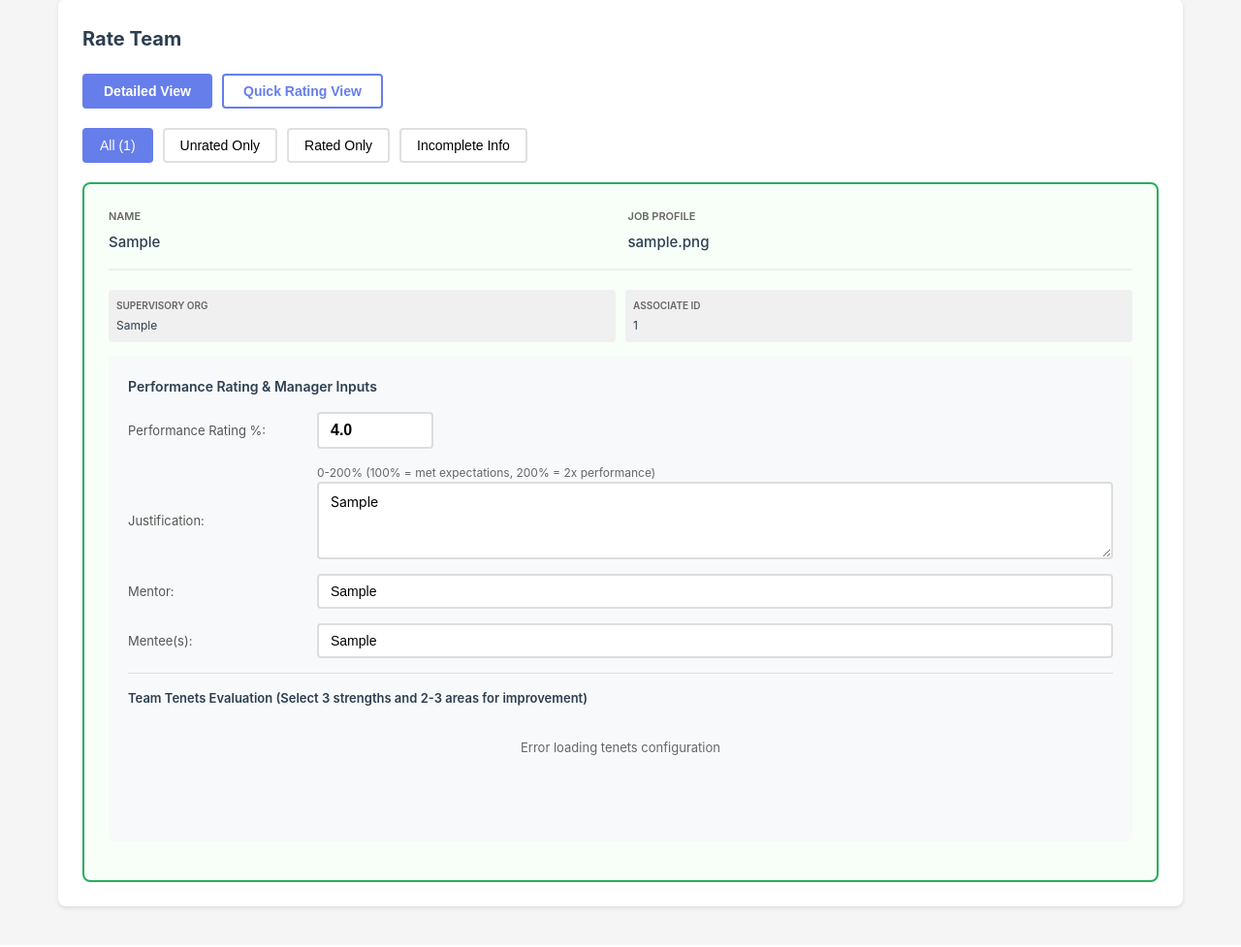
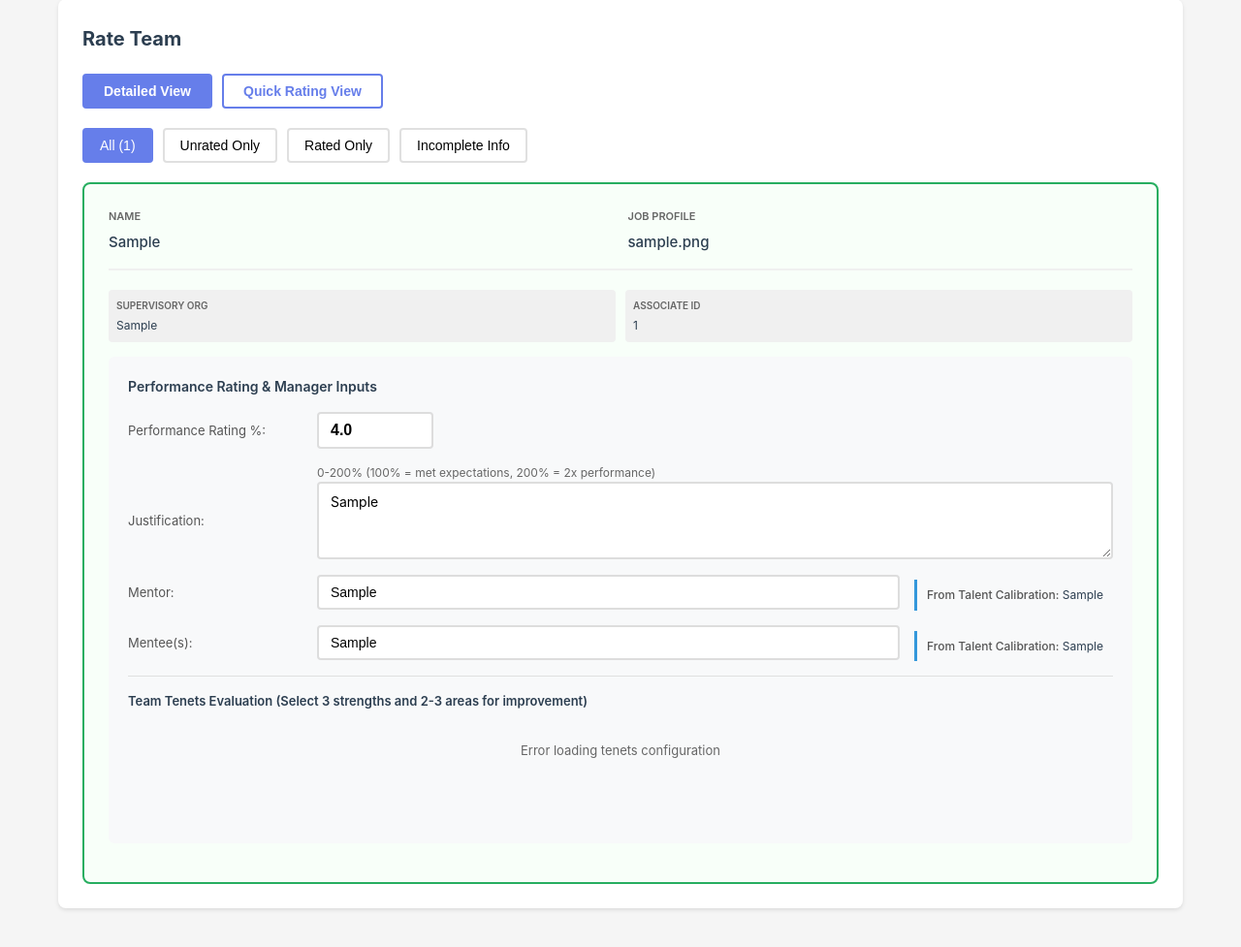
Before and after one commit to adereis/performance-rating-and-bonus, a Flask app: page /rate in a window 1280 px wide. Shown: the part 210-1187 px from the top of the page at 97% size. Before the commit the page ends 1150 px from the top, so only its background shows below. Run offline with Flask 3, Linux system fonts and the light colour scheme; tables that the repository leaves empty hold one stand-in row (values such as "Sample post").

Commit message:
Add mentor/mentee cross-cycle support for talent calibration
Enable managers to track mentoring relationships independently in both
bonus and talent cycles, with bidirectional cross-cycle hints showing
data from the other cycle. Mentor/mentee data is embedded in Proposed
Actions on export using bracket markers and parsed back on import.

Features:
- Separate talent_mentor and talent_mentees fields in database
- Cross-cycle hints showing data from the other cycle
- Export mentor/mentees in Proposed Actions with bracket markers
- Parse metadata from Proposed Actions on import via parse_proposed_actions_metadata()

Co-Authored-By: Claude Opus 4.5 <noreply@anthropic.com>

```diff
--- a/app.py
+++ b/app.py
@@ -974,6 +974,8 @@ def calibrate_employee():
             'talent_promo_business_need',
             'talent_promo_role_scope',
             'talent_promo_readiness',
+            'talent_mentor',
+            'talent_mentees',
         ]
 
         for field in text_fields:
@@ -2753,19 +2755,27 @@ def export_talent_xlsx():
         except Exception as e:
             print(f"Error parsing talent tenets: {e}")
 
-        # Embed tenets in Proposed Actions using parseable format
-        tenet_markers = []
+        # Embed tenets and mentor/mentees in Proposed Actions using parseable format
+        metadata_markers = []
         if strengths_text:
-            tenet_markers.append(f"[Strengths: {strengths_text}]")
+            metadata_markers.append(f"[Strengths: {strengths_text}]")
         if improvements_text:
-            tenet_markers.append(f"[Improvements: {improvements_text}]")
-
-        if tenet_markers:
+            metadata_markers.append(f"[Improvements: {improvements_text}]")
+
+        # Embed mentor/mentees
+        talent_mentor = employee.get('talent_mentor', '')
+        talent_mentees = employee.get('talent_mentees', '')
+        if talent_mentor:
+            metadata_markers.append(f"[Mentor: {talent_mentor}]")
+        if talent_mentees:
+            metadata_markers.append(f"[Mentees: {talent_mentees}]")
+
+        if metadata_markers:
             # Append to proposed actions with separator
             if proposed_actions:
-                proposed_actions = proposed_actions.rstrip() + '\n\n' + ' '.join(tenet_markers)
+                proposed_actions = proposed_actions.rstrip() + '\n\n' + ' '.join(metadata_markers)
             else:
-                proposed_actions = ' '.join(tenet_markers)
+                proposed_actions = ' '.join(metadata_markers)
 
         row_data = [
             employee.get('Associate ID', ''),
@@ -2886,18 +2896,26 @@ def export_talent_csv():
         except Exception as e:
             print(f"Error parsing talent tenets: {e}")
 
-        # Embed tenets in Proposed Actions
-        tenet_markers = []
+        # Embed tenets and mentor/mentees in Proposed Actions
+        metadata_markers = []
         if strengths_text:
-            tenet_markers.append(f"[Strengths: {strengths_text}]")
+            metadata_markers.append(f"[Strengths: {strengths_text}]")
         if improvements_text:
-            tenet_markers.append(f"[Improvements: {improvements_text}]")
-
-        if tenet_markers:
+            metadata_markers.append(f"[Improvements: {improvements_text}]")
+
+        # Embed mentor/mentees
+        talent_mentor = employee.get('talent_mentor', '')
+        talent_mentees = employee.get('talent_mentees', '')
+        if talent_mentor:
+            metadata_markers.append(f"[Mentor: {talent_mentor}]")
+        if talent_mentees:
+            metadata_markers.append(f"[Mentees: {talent_mentees}]")
+
+        if metadata_markers:
             if proposed_actions:
-                proposed_actions = proposed_actions.rstrip() + ' ' + ' '.join(tenet_markers)
+                proposed_actions = proposed_actions.rstrip() + ' ' + ' '.join(metadata_markers)
             else:
-                proposed_actions = ' '.join(tenet_markers)
+                proposed_actions = ' '.join(metadata_markers)
 
         writer.writerow([
             employee.get('Associate ID', ''),
@@ -3182,21 +3200,25 @@ def import_current():
                         # Movement & Career (manager-entered)
                         employee.talent_movement_readiness = emp_data.get('talent_movement_readiness')
 
-                        # Parse tenets from Proposed Actions if present
-                        # Format: [Strengths: Tenet1, Tenet2] [Improvements: Tenet3]
+                        # Parse tenets and mentor/mentees from Proposed Actions if present
+                        # Format: [Strengths: Tenet1; Tenet2] [Improvements: Tenet3] [Mentor: Name] [Mentees: A; B]
                         raw_proposed_actions = emp_data.get('talent_proposed_actions') or ''
                         tenets_config, _ = load_tenets_config()
 
                         if tenets_config and raw_proposed_actions:
-                            from xlsx_utils import parse_proposed_actions_tenets
-                            clean_actions, strength_ids, improvement_ids = parse_proposed_actions_tenets(
+                            from xlsx_utils import parse_proposed_actions_metadata
+                            metadata = parse_proposed_actions_metadata(
                                 raw_proposed_actions, tenets_config
                             )
-                            employee.talent_proposed_actions = clean_actions if clean_actions else None
-                            if strength_ids:
-                                employee.talent_tenets_strengths = json.dumps(strength_ids)
-                            if improvement_ids:
-                                employee.talent_tenets_improvements = json.dumps(improvement_ids)
+                            employee.talent_proposed_actions = metadata['clean_actions'] if metadata['clean_actions'] else None
+                            if metadata['strength_ids']:
+                                employee.talent_tenets_strengths = json.dumps(metadata['strength_ids'])
+                            if metadata['improvement_ids']:
+                                employee.talent_tenets_improvements = json.dumps(metadata['improvement_ids'])
+                            if metadata['mentor']:
+                                employee.talent_mentor = metadata['mentor']
+                            if metadata['mentees']:
+                                employee.talent_mentees = metadata['mentees']
                         else:
                             employee.talent_proposed_actions = raw_proposed_actions if raw_proposed_actions else None
 
--- a/templates/base.html
+++ b/templates/base.html
@@ -357,6 +357,30 @@
             color: #e74c3c;
             font-size: 12px;
             margin-top: 3px;
+        }
+
+        /* Cross-cycle hints */
+        .cross-cycle-hint {
+            font-size: 12px;
+            color: #666;
+            margin-top: 6px;
+            padding: 6px 10px;
+            background: #f8f9fa;
+            border-left: 3px solid #3498db;
+            display: none;
+        }
+
+        .cross-cycle-hint.show {
+            display: block;
+        }
+
+        .cross-cycle-hint .hint-label {
+            font-weight: 500;
+            color: #555;
+        }
+
+        .cross-cycle-hint .hint-value {
+            color: #2c3e50;
         }
 
         .employee-modal-footer {
@@ -1947,6 +1971,14 @@
                                     <div class="talent-field-label">Last Updated</div>
                                     <div class="talent-field-value ${!employee.talent_last_updated ? 'empty' : ''}">${employee.talent_last_updated || 'Never'}</div>
                                 </div>
+                                <div class="talent-field">
+                                    <div class="talent-field-label">Mentor</div>
+                                    <div class="talent-field-value ${!employee.talent_mentor ? 'empty' : ''}">${escapeHtml(employee.talent_mentor) || '-'}</div>
+                                </div>
+                                <div class="talent-field">
+                                    <div class="talent-field-label">Mentee(s)</div>
+                                    <div class="talent-field-value ${!employee.talent_mentees ? 'empty' : ''}">${escapeHtml(employee.talent_mentees) || '-'}</div>
+                                </div>
                                 <div class="talent-field full-width">
                                     <div class="talent-field-label">Proposed Actions</div>
                                     <div class="talent-field-value ${!employee.talent_proposed_actions ? 'empty' : ''}">${escapeHtml(employee.talent_proposed_actions) || 'None specified'}</div>
@@ -2066,6 +2098,12 @@
                                                id="modal_mentor"
                                                value="${employee.mentor || ''}"
                                                placeholder="Who is mentoring this person?">
+                                        ${employee.talent_mentor ? `
+                                            <div class="cross-cycle-hint show">
+                                                <span class="hint-label">From Talent Calibration:</span>
+                                                <span class="hint-value">${escapeHtml(employee.talent_mentor)}</span>
+                                            </div>
+                                        ` : ''}
                                     </div>
                                     <div class="employee-modal-field">
                                         <label>Mentee(s)</label>
@@ -2073,6 +2111,12 @@
                                                id="modal_mentees"
                                                value="${employee.mentees || ''}"
                                                placeholder="Who is this person mentoring?">
+                                        ${employee.talent_mentees ? `
+                                            <div class="cross-cycle-hint show">
+                                                <span class="hint-label">From Talent Calibration:</span>
+                                                <span class="hint-value">${escapeHtml(employee.talent_mentees)}</span>
+                                            </div>
+                                        ` : ''}
                                     </div>
                                 </div>
                             </div>
--- a/templates/rate.html
+++ b/templates/rate.html
@@ -543,6 +543,30 @@
     .no-data-message .btn:hover {
         background: #5a6fd6;
     }
+
+    /* Cross-cycle hints */
+    .cross-cycle-hint {
+        font-size: 12px;
+        color: #666;
+        margin-top: 6px;
+        padding: 6px 10px;
+        background: #f8f9fa;
+        border-left: 3px solid #3498db;
+        display: none;
+    }
+
+    .cross-cycle-hint.show {
+        display: block;
+    }
+
+    .cross-cycle-hint .hint-label {
+        font-weight: 500;
+        color: #555;
+    }
+
+    .cross-cycle-hint .hint-value {
+        color: #2c3e50;
+    }
 </style>
 {% endblock %}
 
@@ -677,11 +701,23 @@
                 <div class="rating-input-group">
                     <label>Mentor:</label>
                     <input type="text" data-field="mentor" placeholder="Who is mentoring this person?" value="{{ employee.mentor or '' }}">
+                    {% if employee.talent_mentor %}
+                    <div class="cross-cycle-hint show">
+                        <span class="hint-label">From Talent Calibration:</span>
+                        <span class="hint-value">{{ employee.talent_mentor }}</span>
+                    </div>
+                    {% endif %}
                 </div>
 
                 <div class="rating-input-group">
                     <label>Mentee(s):</label>
                     <input type="text" data-field="mentees" placeholder="Who is this person mentoring?" value="{{ employee.mentees or '' }}">
+                    {% if employee.talent_mentees %}
+                    <div class="cross-cycle-hint show">
+                        <span class="hint-label">From Talent Calibration:</span>
+                        <span class="hint-value">{{ employee.talent_mentees }}</span>
+                    </div>
+                    {% endif %}
                 </div>
 
                 <div class="tenets-section">
```
Also changed, not shown: AGENTS.md (+2 -2 lines), models.py (+17 -1 lines), templates/calibrate.html (+46 -0 lines), xlsx_utils.py (+64 -8 lines).
